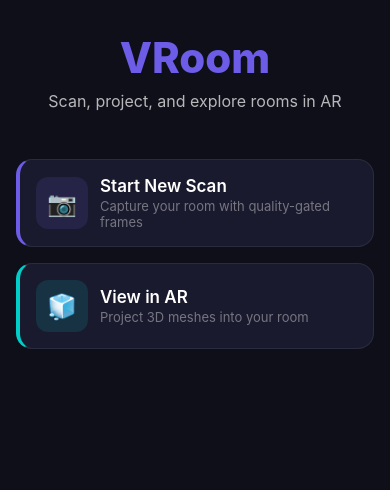
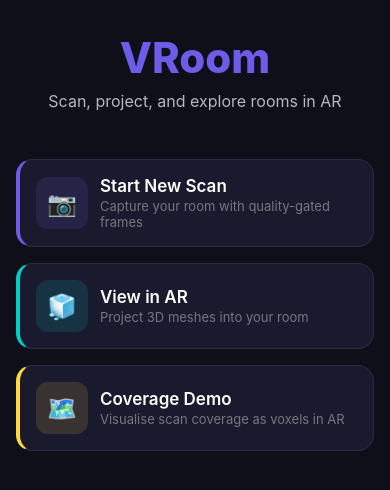
Before and after one commit to EzzCode/VRoom, a React Native app in the folder Mobile-APP/: screen /Home in a window 390 px wide. Shown: the top 490 px of the page. Built offline with nearby package versions, Linux system fonts and the light colour scheme; what @reactvision/react-viro, expo-file-system would draw is missing.

Commit message:
feat: coverage tracker, voxel overlay, CoverageGate, HUD coverage bar

```diff
--- a/Mobile-APP/src/features/capture/CaptureScreen.tsx
+++ b/Mobile-APP/src/features/capture/CaptureScreen.tsx
@@ -45,7 +45,7 @@ function CaptureScreenInner({ navigation }: Props) {
 
   const captureIntervalMs = 1200;
 
-  const { isRecording, startSession, stopSession, keyframes, addKeyframe, extractor, currentPose } =
+  const { isRecording, startSession, stopSession, keyframes, addKeyframe, extractor, currentPose, coveragePercent } =
     useSession();
 
   const isRecordingRef = useRef(false);
@@ -247,6 +247,36 @@ function CaptureScreenInner({ navigation }: Props) {
           </Text>
         </View>
 
+        <View
+          style={[
+            styles.statsBar,
+            {
+              backgroundColor: theme.colors.overlay,
+              borderRadius: theme.radii.md,
+              padding: theme.spacing.md,
+              marginTop: theme.spacing.sm,
+            },
+          ]}
+        >
+          <Text
+            style={{
+              color: theme.colors.textPrimary,
+              fontSize: theme.typography.body.fontSize,
+              fontWeight: '700',
+            }}
+          >
+            Coverage
+          </Text>
+          <View style={{ flex: 1, marginHorizontal: 12 }}>
+            <ProgressBar progress={coveragePercent} color={theme.colors.primary} />
+          </View>
+          <Text
+            style={{ color: theme.colors.textSecondary, fontSize: theme.typography.mono.fontSize }}
+          >
+            {Math.round(coveragePercent * 100)}%
+          </Text>
+        </View>
+
         {isBlurry && isRecording && (
           <View
             style={[
--- /dev/null
+++ b/Mobile-APP/src/features/capture/gates/CoverageGate.ts
@@ -0,0 +1,50 @@
+// ────────────────────────────────────────────────────────────
+// Strategy: Coverage Gate
+// ────────────────────────────────────────────────────────────
+//
+// Rejects a candidate frame if the camera frustum at the current pose
+// does not add any new voxel observations beyond what we have already.
+// This complements AngleGate: AngleGate stops captures from a similar
+// pose, CoverageGate stops captures that don't add information (e.g.
+// the user pointed at a wall already fully mapped from another angle).
+//
+// The gate is a thin wrapper around the shared CoverageTracker held by
+// the SessionProvider — both the gate and the HUD overlay observe the
+// same tracker instance.
+// ────────────────────────────────────────────────────────────
+
+import { ICaptureGate } from './ICaptureGate';
+import { CameraPose, GateResult } from '../../../shared/core/types';
+import { CoverageTracker } from '../../coverage/CoverageTracker';
+
+export class CoverageGate implements ICaptureGate {
+  readonly name = 'CoverageGate';
+
+  constructor(
+    private readonly tracker: CoverageTracker,
+    /** A frame must add at least this many newly touched voxels to pass */
+    private readonly minNewVoxels: number = 1,
+  ) {}
+
+  evaluate(pose: CameraPose | null): GateResult {
+    // No AR pose yet (e.g. tracking not initialised) — let the frame through.
+    // BlurGate + AngleGate still apply.
+    if (!pose) {
+      return { passed: true };
+    }
+
+    const { newlyTouched, wouldCover } = this.tracker.peek(pose);
+
+    if (newlyTouched < this.minNewVoxels && wouldCover === 0) {
+      return {
+        passed: false,
+        reason: 'Aim at an uncovered area to add new coverage.',
+      };
+    }
+    return { passed: true };
+  }
+
+  reset(): void {
+    this.tracker.reset();
+  }
+}
--- a/Mobile-APP/src/features/home/HomeScreen.tsx
+++ b/Mobile-APP/src/features/home/HomeScreen.tsx
@@ -106,6 +106,44 @@ export default function HomeScreen({ navigation }: Props) {
             </View>
           </View>
         </Card>
+
+        <Card
+          onPress={() => navigation.navigate('CoverageDemo')}
+          style={{ borderLeftWidth: 4, borderLeftColor: theme.colors.warning }}
+        >
+          <View style={[styles.actionIconRow, { gap: theme.spacing.md }]}>
+            <View
+              style={[
+                styles.iconCircle,
+                {
+                  backgroundColor: theme.colors.warning + '20',
+                  borderRadius: theme.radii.md,
+                },
+              ]}
+            >
+              <Text style={{ fontSize: 24 }}>🗺️</Text>
+            </View>
+            <View style={styles.actionText}>
+              <Text
+                style={{
+                  color: theme.colors.textPrimary,
+                  fontSize: theme.typography.h4.fontSize,
+                  fontWeight: theme.typography.h4.fontWeight,
+                }}
+              >
+                Coverage Demo
+              </Text>
+              <Text
+                style={{
+                  color: theme.colors.textTertiary,
+                  fontSize: theme.typography.caption.fontSize,
+                }}
+              >
+                Visualise scan coverage as voxels in AR
+              </Text>
+            </View>
+          </View>
+        </Card>
       </View>
     </View>
   );
--- a/Mobile-APP/src/navigation/NavigationProvider.tsx
+++ b/Mobile-APP/src/navigation/NavigationProvider.tsx
@@ -7,6 +7,7 @@ import CaptureScreen from '../features/capture/CaptureScreen';
 import MeshGallery from '../features/mesh/MeshGallery';
 import ARViewScreen from '../features/ar/ARViewScreen';
 import ExportScreen from '../features/export/ExportScreen';
+import CoverageDemoScreen from '../features/coverage/CoverageDemoScreen';
 import { RootStackParamList } from './types';
 
 const Stack = createNativeStackNavigator<RootStackParamList>();
@@ -50,6 +51,11 @@ export default function NavigationProvider() {
           options={{ animation: 'slide_from_bottom', orientation: 'portrait' }}
         />
         <Stack.Screen name="Export" component={ExportScreen} />
+        <Stack.Screen
+          name="CoverageDemo"
+          component={CoverageDemoScreen}
+          options={{ animation: 'slide_from_bottom', orientation: 'portrait' }}
+        />
       </Stack.Navigator>
     </NavigationContainer>
   );
--- a/Mobile-APP/src/navigation/types.ts
+++ b/Mobile-APP/src/navigation/types.ts
@@ -12,6 +12,7 @@ export type RootStackParamList = {
     isBundled: boolean;
   };
   Export: undefined;
+  CoverageDemo: undefined;
 };
 
 export type RootStackNavigation = NativeStackScreenProps<RootStackParamList>['navigation'];
--- a/Mobile-APP/src/providers/SessionProvider.tsx
+++ b/Mobile-APP/src/providers/SessionProvider.tsx
@@ -5,6 +5,9 @@ import React, { createContext, useContext, useRef, useState, useCallback, useMem
 import { Keyframe, CameraPose, SessionMetadata } from '../shared/core/types';
 import { KeyframeExtractor } from '../features/capture/KeyframeExtractor';
 import { AngleGate } from '../features/capture/gates/AngleGate';
+import { CoverageGate } from '../features/capture/gates/CoverageGate';
+import { CoverageTracker } from '../features/coverage/CoverageTracker';
+import { CAPTURE_CONFIG } from '../features/capture/config/captureConfig';
 
 // ── Context value type ──────────────────────────────────────
 export interface SessionContextValue {
@@ -24,6 +27,10 @@ export interface SessionContextValue {
   currentPose: CameraPose | null;
   /** Update the current camera pose */
   setCurrentPose: (pose: CameraPose) => void;
+  /** Shared coverage tracker (HUD + gate observe the same instance) */
+  coverageTracker: CoverageTracker;
+  /** Coverage percent in [0,1], updated when a keyframe is saved */
+  coveragePercent: number;
   /** Session metadata for export */
   getMetadata: () => SessionMetadata;
 }
@@ -35,42 +42,63 @@ export function SessionProvider({ children }: { children: React.ReactNode }) {
   const [isRecording, setIsRecording] = useState(false);
   const [keyframes, setKeyframes] = useState<Keyframe[]>([]);
   const [currentPose, setCurrentPose] = useState<CameraPose | null>(null);
+  const [coveragePercent, setCoveragePercent] = useState(0);
   const sessionStartRef = useRef<string>('');
+
+  // Shared tracker — CoverageGate peeks, addKeyframe commits, HUD reads.
+  const coverageTracker = useMemo(
+    () =>
+      new CoverageTracker({
+        voxelSize: CAPTURE_CONFIG.coverage.voxelSize,
+        minObservations: CAPTURE_CONFIG.coverage.minObservations,
+        fovDeg: CAPTURE_CONFIG.coverage.cameraFovDeg,
+        frustumDepth: CAPTURE_CONFIG.coverage.frustumDepth,
+      }),
+    [],
+  );
 
   // Create the extractor once and register gates
   const extractor = useMemo(() => {
     const ext = new KeyframeExtractor();
     ext.addGate(new AngleGate());
+    ext.addGate(new CoverageGate(coverageTracker));
     // BlurGate runs inside the worklet, not in the extractor pipeline.
-    // CoverageGate will be added in Build 3.
     return ext;
-  }, []);
+  }, [coverageTracker]);
 
   const startSession = useCallback(() => {
     setKeyframes([]);
     setCurrentPose(null);
+    setCoveragePercent(0);
+    coverageTracker.reset();
     extractor.resetAll();
     sessionStartRef.current = new Date().toISOString();
     setIsRecording(true);
-  }, [extractor]);
+  }, [extractor, coverageTracker]);
 
   const stopSession = useCallback(() => {
     setIsRecording(false);
   }, []);
 
-  const addKeyframe = useCallback((kf: Keyframe) => {
-    setKeyframes((prev) => [...prev, kf]);
-  }, []);
+  const addKeyframe = useCallback(
+    (kf: Keyframe) => {
+      setKeyframes((prev) => [...prev, kf]);
+      // Commit this pose's voxel observations now that the frame is saved.
+      coverageTracker.observe(kf.pose);
+      setCoveragePercent(coverageTracker.coveragePercent);
+    },
+    [coverageTracker],
+  );
 
   const getMetadata = useCallback((): SessionMetadata => {
     return {
       startedAt: sessionStartRef.current,
       endedAt: new Date().toISOString(),
       keyframes,
-      coveragePercent: 0, // Populated in Build 3
+      coveragePercent: coverageTracker.coveragePercent,
       totalFramesAnalysed: 0, // Updated by frame processor
     };
-  }, [keyframes]);
+  }, [keyframes, coverageTracker]);
 
   const value: SessionContextValue = {
     isRecording,
@@ -81,6 +109,8 @@ export function SessionProvider({ children }: { children: React.ReactNode }) {
     extractor,
     currentPose,
     setCurrentPose,
+    coverageTracker,
+    coveragePercent,
     getMetadata,
   };
 
```
Also changed, not shown: 1 other file (tests, documents, lock files or other folders).
